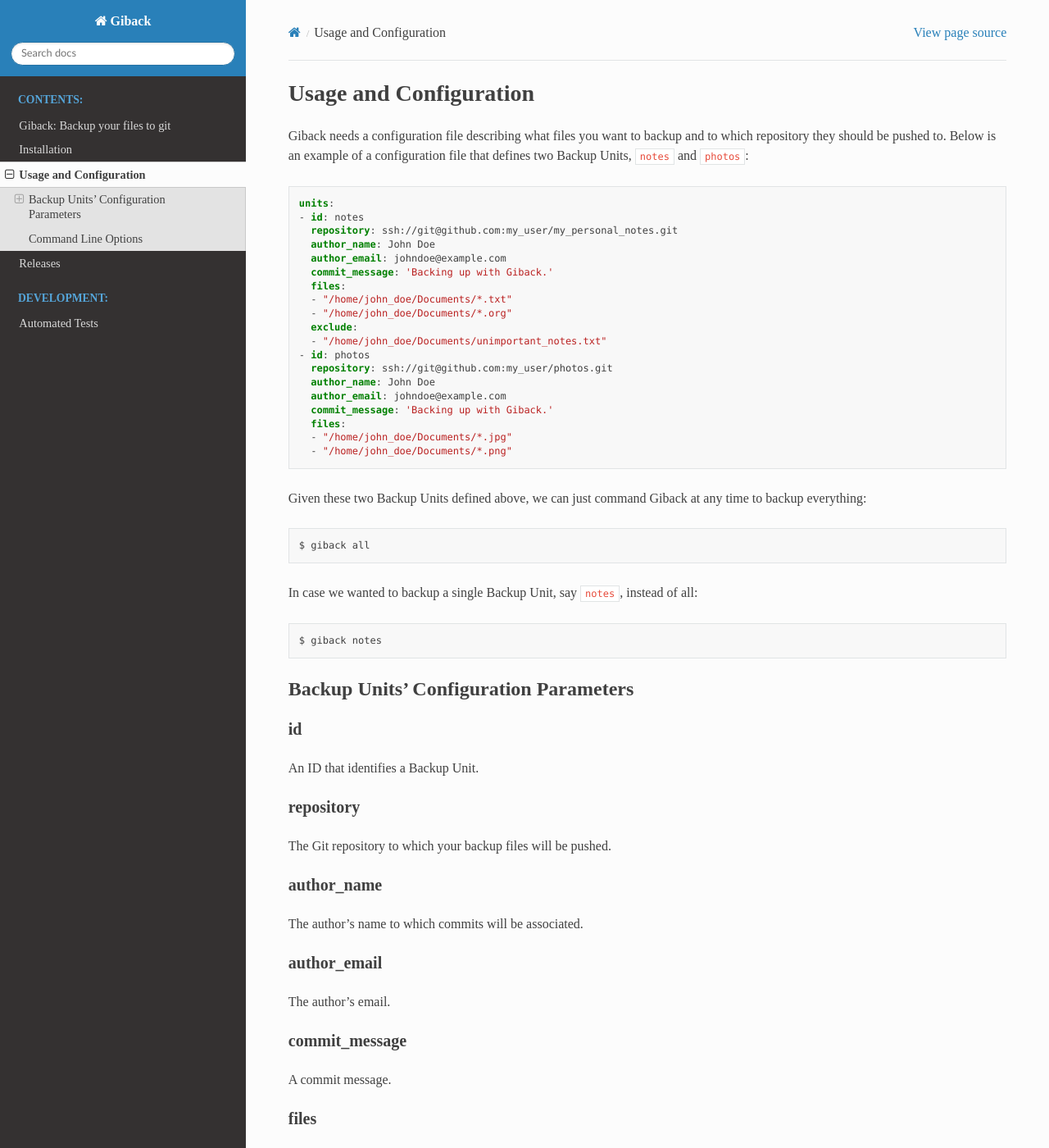
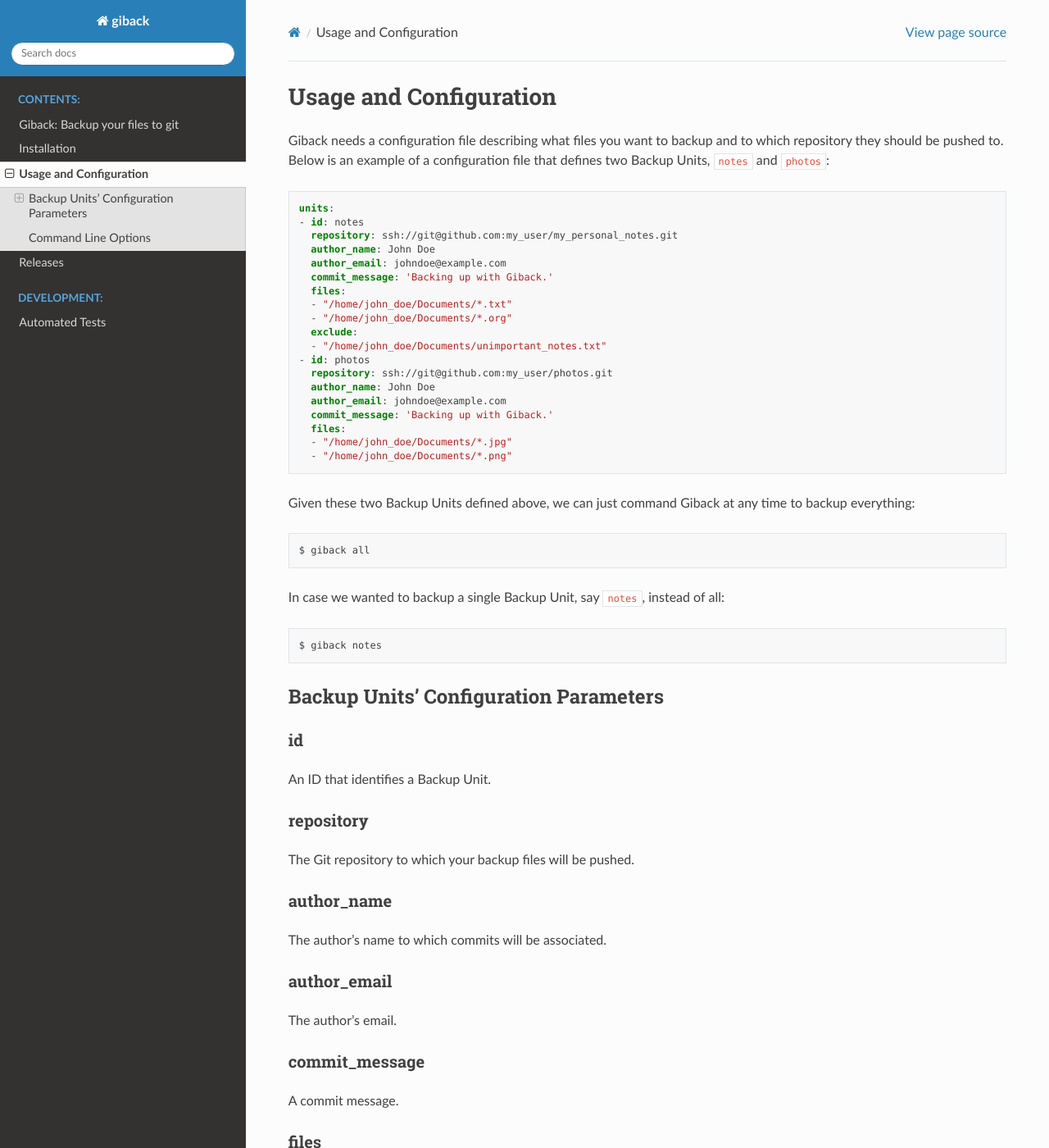
Before and after one commit to dhuan/giback, a Sphinx documentation site: the page built from docs/source/usage.rst, in a window 1280 px wide and 1400 px high. Shown: the whole window at 82% size. Built offline with Sphinx 7.4.7 and the Read the Docs theme 2.0.0, drawn with Linux system fonts in a browser that asks for light colours; some web fonts are replaced; pages that are not in the unit, such as notebooks, are missing from menus; some of the changed text lies outside the part shown.

Commit message:
Bump sphinx and RTD

```diff
--- /dev/null
+++ b/docs/source/_static/custom.css
@@ -0,0 +1,3 @@
+.wy-nav-content {
+    max-width: 1300px !important;
+}
--- a/docs/source/_static/giback.css
+++ /dev/null
@@ -1,80 +0,0 @@
-body, .rst-content .toctree-wrapper>p.caption, h1, h2, h3, h4, h5, h6, legend {
-    font-family: "Noto Sans";
-}
-
-.wy-nav-content {
-  max-width: 1000px;
-}
-
-/* cyrillic-ext */
-@font-face {
-  font-family: 'Noto Sans';
-  font-style: normal;
-  font-weight: 400;
-  font-display: swap;
-  src: url(https://fonts.gstatic.com/s/notosans/v11/o-0IIpQlx3QUlC5A4PNr6DRAW_0.woff2) format('woff2');
-  unicode-range: U+0460-052F, U+1C80-1C88, U+20B4, U+2DE0-2DFF, U+A640-A69F, U+FE2E-FE2F;
-}
-/* cyrillic */
-@font-face {
-  font-family: 'Noto Sans';
-  font-style: normal;
-  font-weight: 400;
-  font-display: swap;
-  src: url(https://fonts.gstatic.com/s/notosans/v11/o-0IIpQlx3QUlC5A4PNr4TRAW_0.woff2) format('woff2');
-  unicode-range: U+0400-045F, U+0490-0491, U+04B0-04B1, U+2116;
-}
-/* devanagari */
-@font-face {
-  font-family: 'Noto Sans';
-  font-style: normal;
-  font-weight: 400;
-  font-display: swap;
-  src: url(https://fonts.gstatic.com/s/notosans/v11/o-0IIpQlx3QUlC5A4PNr5DRAW_0.woff2) format('woff2');
-  unicode-range: U+0900-097F, U+1CD0-1CF6, U+1CF8-1CF9, U+200C-200D, U+20A8, U+20B9, U+25CC, U+A830-A839, U+A8E0-A8FB;
-}
-/* greek-ext */
-@font-face {
-  font-family: 'Noto Sans';
-  font-style: normal;
-  font-weight: 400;
-  font-display: swap;
-  src: url(https://fonts.gstatic.com/s/notosans/v11/o-0IIpQlx3QUlC5A4PNr6TRAW_0.woff2) format('woff2');
-  unicode-range: U+1F00-1FFF;
-}
-/* greek */
-@font-face {
-  font-family: 'Noto Sans';
-  font-style: normal;
-  font-weight: 400;
-  font-display: swap;
-  src: url(https://fonts.gstatic.com/s/notosans/v11/o-0IIpQlx3QUlC5A4PNr5jRAW_0.woff2) format('woff2');
-  unicode-range: U+0370-03FF;
-}
-/* vietnamese */
-@font-face {
-  font-family: 'Noto Sans';
-  font-style: normal;
-  font-weight: 400;
-  font-display: swap;
-  src: url(https://fonts.gstatic.com/s/notosans/v11/o-0IIpQlx3QUlC5A4PNr6jRAW_0.woff2) format('woff2');
-  unicode-range: U+0102-0103, U+0110-0111, U+0128-0129, U+0168-0169, U+01A0-01A1, U+01AF-01B0, U+1EA0-1EF9, U+20AB;
-}
-/* latin-ext */
-@font-face {
-  font-family: 'Noto Sans';
-  font-style: normal;
-  font-weight: 400;
-  font-display: swap;
-  src: url(https://fonts.gstatic.com/s/notosans/v11/o-0IIpQlx3QUlC5A4PNr6zRAW_0.woff2) format('woff2');
-  unicode-range: U+0100-024F, U+0259, U+1E00-1EFF, U+2020, U+20A0-20AB, U+20AD-20CF, U+2113, U+2C60-2C7F, U+A720-A7FF;
-}
-/* latin */
-@font-face {
-  font-family: 'Noto Sans';
-  font-style: normal;
-  font-weight: 400;
-  font-display: swap;
-  src: url(https://fonts.gstatic.com/s/notosans/v11/o-0IIpQlx3QUlC5A4PNr5TRA.woff2) format('woff2');
-  unicode-range: U+0000-00FF, U+0131, U+0152-0153, U+02BB-02BC, U+02C6, U+02DA, U+02DC, U+2000-206F, U+2074, U+20AC, U+2122, U+2191, U+2193, U+2212, U+2215, U+FEFF, U+FFFD;
-}
--- a/docs/source/conf.py
+++ b/docs/source/conf.py
@@ -1,62 +1,31 @@
 # Configuration file for the Sphinx documentation builder.
 #
-# This file only contains a selection of the most common options. For a full
-# list see the documentation:
+# For the full list of built-in configuration values, see the documentation:
 # https://www.sphinx-doc.org/en/master/usage/configuration.html
 
-# -- Path setup --------------------------------------------------------------
+# -- Project information -----------------------------------------------------
+# https://www.sphinx-doc.org/en/master/usage/configuration.html#project-information
 
-# If extensions (or modules to document with autodoc) are in another directory,
-# add these directories to sys.path here. If the directory is relative to the
-# documentation root, use os.path.abspath to make it absolute, like shown here.
-#
-# import os
-# import sys
-# sys.path.insert(0, os.path.abspath('.'))
-
-
-# -- Project information -----------------------------------------------------
-
-project = 'Giback'
-copyright = '2020, The Giback contributors'
+project = 'giback'
+copyright = '2024, Dhuan Oliveira'
 author = 'Dhuan Oliveira'
 
+# -- General configuration ---------------------------------------------------
+# https://www.sphinx-doc.org/en/master/usage/configuration.html#general-configuration
 
-# -- General configuration ---------------------------------------------------
+extensions = ['sphinx_rtd_theme']
 
-# Add any Sphinx extension module names here, as strings. They can be
-# extensions coming with Sphinx (named 'sphinx.ext.*') or your custom
-# ones.
-extensions = [
-]
-
-# Add any paths that contain templates here, relative to this directory.
 templates_path = ['_templates']
-
-# List of patterns, relative to source directory, that match files and
-# directories to ignore when looking for source files.
-# This pattern also affects html_static_path and html_extra_path.
 exclude_patterns = []
 
 
+
 # -- Options for HTML output -------------------------------------------------
+# https://www.sphinx-doc.org/en/master/usage/configuration.html#options-for-html-output
 
-# The theme to use for HTML and HTML Help pages.  See the documentation for
-# a list of builtin themes.
-#
 html_theme = 'sphinx_rtd_theme'
-html_theme_path = ["_themes", ]
-
-# Add any paths that contain custom static files (such as style sheets) here,
-# relative to this directory. They are copied after the builtin static files,
-# so a file named "default.css" will overwrite the builtin "default.css".
 html_static_path = ['_static']
 
 html_css_files = [
-    'giback.css',
+  'custom.css',
 ]
-
-html_sidebars = {
-    'index': ['globaltoc.html', 'searchbox.html'],
-    '**': ['localtoc.html', 'searchbox.html']
-}
--- a/docs/source/usage.rst
+++ b/docs/source/usage.rst
@@ -42,7 +42,7 @@
     $ giback notes
 
 Backup Units' Configuration Parameters
--------------------------------
+--------------------------------------
 
 id
 ^^
```
Also changed, not shown: docs/source/index.rst (+4 -5 lines), 4 other files.
